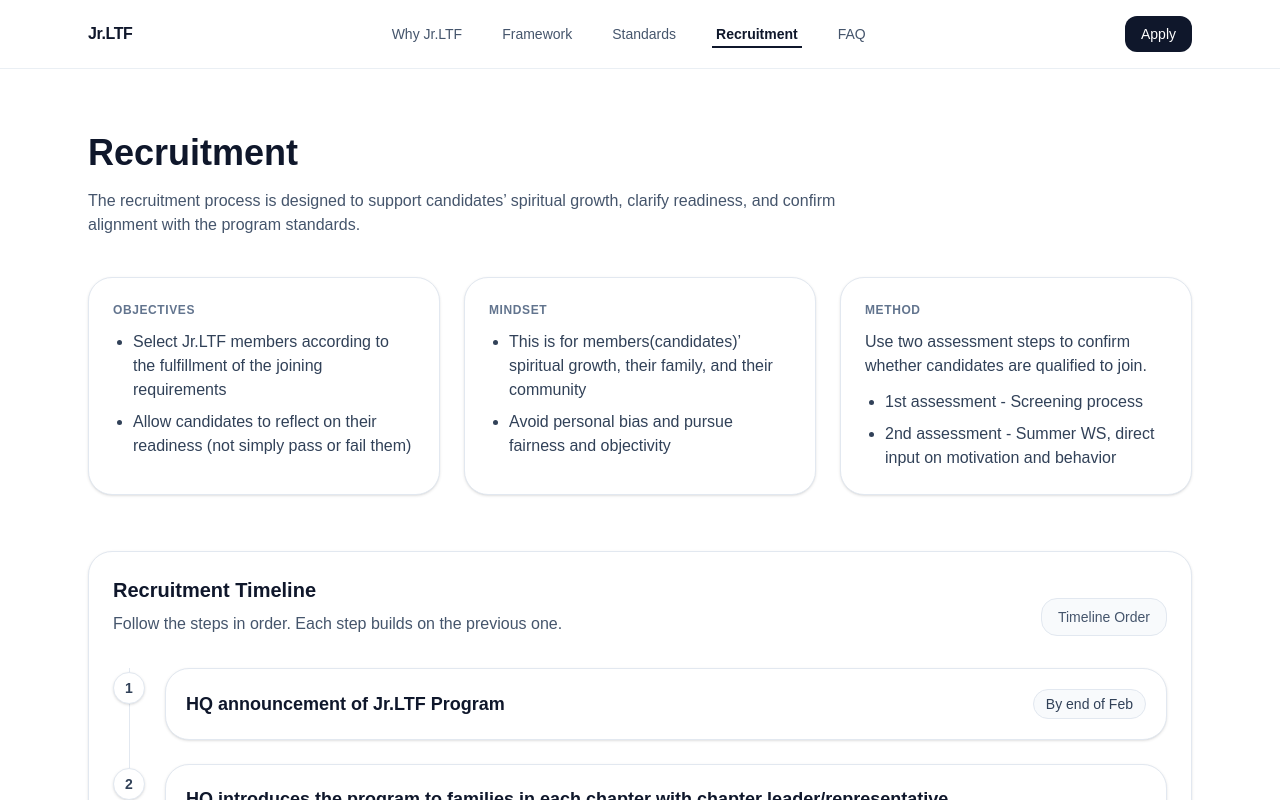
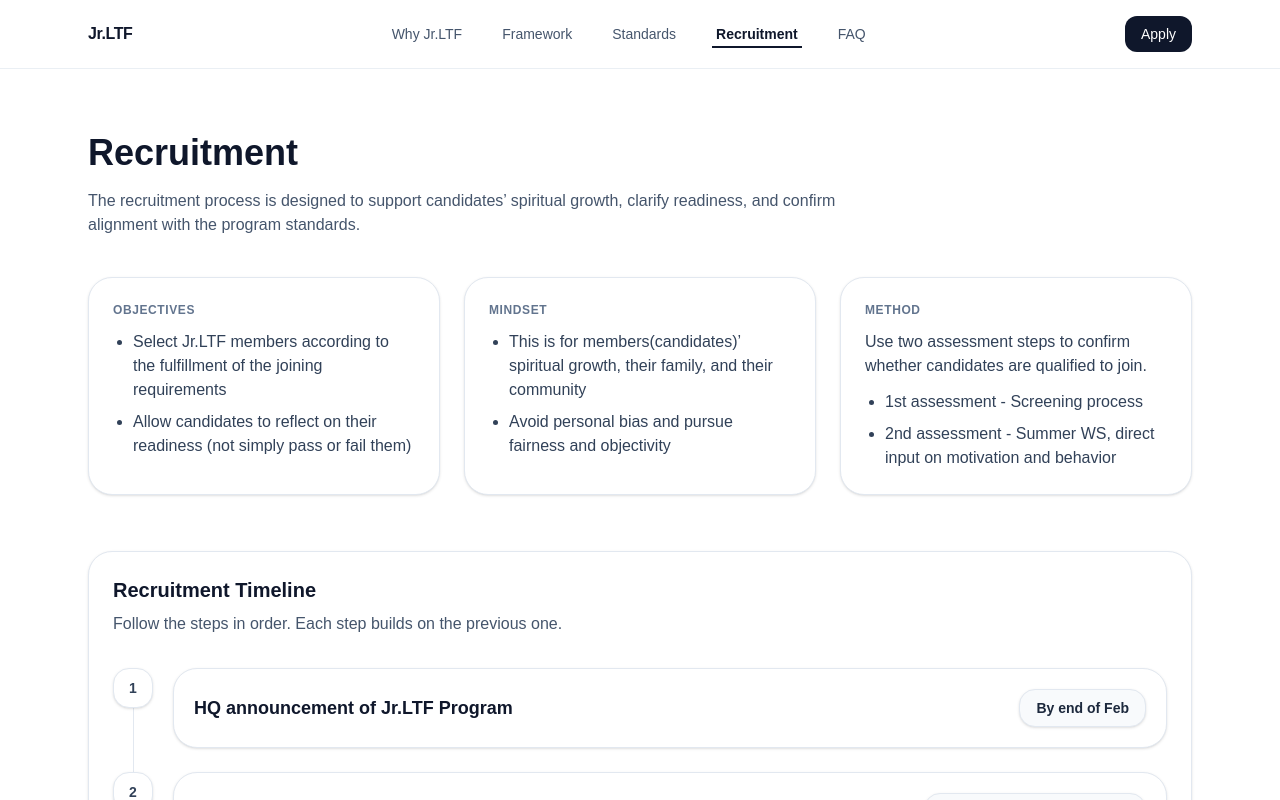
Before and after one commit to nyamkadorj/jrltf-site, a Next.js app: page /recruitment in a window 1280 px wide. Shown: the top 800 px of the page. Built offline with nearby package versions, Linux system fonts and the light colour scheme.

Commit message:
“Update”

```diff
--- a/src/app/recruitment/page.tsx
+++ b/src/app/recruitment/page.tsx
@@ -131,7 +131,6 @@ export default function RecruitmentPage() {
           {...fadeUp(0.14)}
           className="mt-14 rounded-3xl border border-slate-200 bg-white p-6 shadow-sm"
         >
-          <div className="flex items-end justify-between gap-4">
           <div>
             <h2 className="text-xl font-semibold text-slate-900">
               Recruitment Timeline
@@ -139,11 +138,6 @@ export default function RecruitmentPage() {
             <p className="mt-2 text-slate-600">
               Follow the steps in order. Each step builds on the previous one.
             </p>
-            </div>
-
-            <span className="hidden rounded-2xl border border-slate-200 bg-slate-50 px-4 py-2 text-sm text-slate-600 md:inline">
-              Timeline Order
-            </span>
           </div>
 
           <div className="mt-8">
@@ -171,7 +165,8 @@ function InfoCard({
       {...fadeUp(delay)}
       className="rounded-3xl border border-slate-200 bg-white p-6 shadow-sm"
     >
-      <p className="text-xs font-semibold uppercase tracking-wider text-slate-500">
+      {/* Make title bold */}
+      <p className="text-xs font-bold uppercase tracking-wider text-slate-500">
         {title}
       </p>
       <div className="mt-3">{children}</div>
@@ -188,20 +183,20 @@ function VerticalTimeline({ steps }: { steps: Step[] }) {
       viewport={{ once: true, amount: 0.2 }}
       className="relative space-y-6"
     >
-      {/* vertical line */}
-      <div className="absolute left-[16px] top-0 h-full w-px bg-slate-200" />
+      {/* vertical line (aligned to the center of the step circle) */}
+      <div className="absolute left-5 top-0 h-full w-px bg-slate-200" />
 
       {steps.map((s, i) => (
         <motion.li key={`${i}-${s.title}`} variants={item} className="relative">
-          <div className="flex gap-5">
-            {/* step number */}
-            <div className="relative z-10 mt-1 h-8 w-8 shrink-0">
+          <div className="flex items-start gap-5">
+            {/* step number (clean center alignment) */}
+            <div className="relative z-10 flex h-10 w-10 shrink-0 items-center justify-center">
               <motion.div
-                initial={{ scale: 0.85, opacity: 0.6 }}
+                initial={{ scale: 0.9, opacity: 0.75 }}
                 whileInView={{ scale: 1, opacity: 1 }}
                 viewport={{ once: true, amount: 0.6 }}
                 transition={{ duration: 0.8, ease: EASE }}
-                className="grid h-8 w-8 place-items-center rounded-2xl border border-slate-200 bg-white shadow-sm"
+                className="grid h-10 w-10 place-items-center rounded-2xl border border-slate-200 bg-white shadow-sm"
               >
                 <span className="text-sm font-semibold text-slate-700">
                   {i + 1}
@@ -217,11 +212,13 @@ function VerticalTimeline({ steps }: { steps: Step[] }) {
               transition={{ duration: 0.75, ease: EASE }}
               className="w-full rounded-3xl border border-slate-200 bg-white p-5 shadow-sm"
             >
-              <div className="flex flex-wrap items-center justify-between gap-3">
+              <div className="flex flex-col gap-3 md:flex-row md:items-center md:justify-between">
                 <h3 className="text-base font-semibold text-slate-900 md:text-lg">
                   {s.title}
                 </h3>
-                <span className="rounded-2xl border border-slate-200 bg-slate-50 px-3 py-1 text-sm text-slate-700">
+
+                {/* Date badge: stronger emphasis + bold */}
+                <span className="inline-flex items-center rounded-2xl border border-slate-200 bg-slate-50 px-4 py-2 text-sm font-bold text-slate-800 shadow-sm">
                   {s.date}
                 </span>
               </div>
```
Lines whose indentation alone changed are shown as unchanged.
